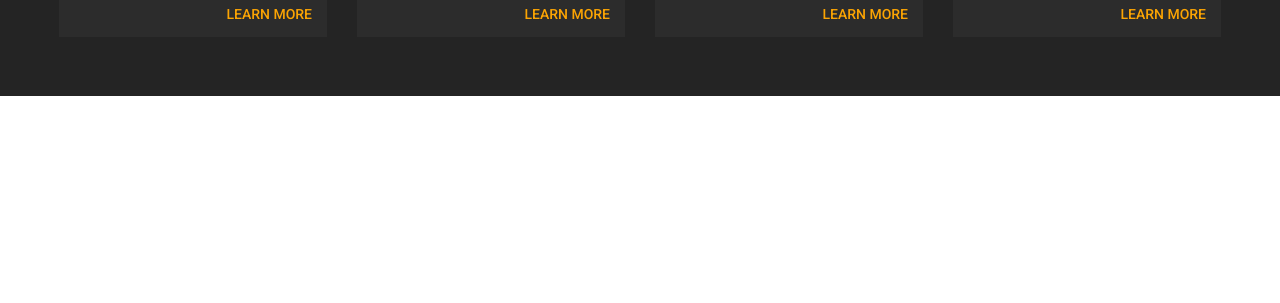
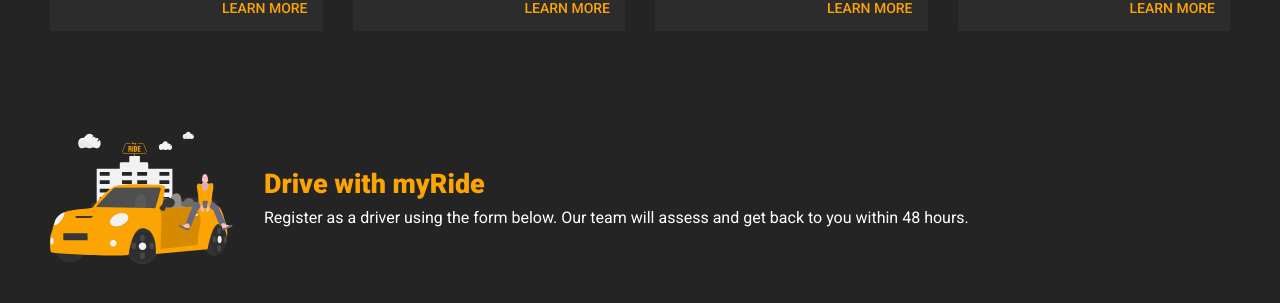
Before and after one commit to chosenvincent1/Compass-Rider-App, a React (Create React App) app: page / in a window 1280 px wide. Shown: the part 1273-1576 px from the top of the page. Before the commit the page ends 1369 px from the top, so only its background shows below. Built offline with nearby package versions, Linux system fonts and the light colour scheme.

Commit message:
working on the register driver section

```diff
--- a/src/App.css
+++ b/src/App.css
@@ -14,3 +14,8 @@
   box-sizing: border-box;
   font-family: 'Roboto', sans-serif;
 }
+
+.App {
+  padding: 0 50px;
+  background-color: var(--dark);
+}
--- a/src/App.js
+++ b/src/App.js
@@ -1,6 +1,6 @@
 import './App.css';
 import Navbar from './components/NavbarComponent/Navbar';
-import HomePage from './components/Pages/Home';
+import HomePage from './pages/HomePage'
 
 function App() {
   return (
--- /dev/null
+++ b/src/components/DriverRegistration/DriverRegistration.css
@@ -0,0 +1,21 @@
+.driver-registration {
+    padding: 50px 0;
+}
+
+.image_text-container {
+    display: flex;
+    gap: 20px;
+    align-items: center;
+}
+
+.text-container > h2 {
+    color: var(--yellow);
+    font-size: 27px;
+    font-weight: 700;
+    margin-bottom: 8px;
+}
+.text-container > p {
+    color: var(--white);
+    font-size: 16px;
+    font-weight: 400;
+}
--- /dev/null
+++ b/src/components/DriverRegistration/DriverRegistration.js
@@ -0,0 +1,17 @@
+import './DriverRegistration.css';
+
+const DriverRegistration = ()=> {
+    return (
+        <section className='driver-registration'>
+            <div className='image_text-container'>
+                <img src='../images/driver-car-image.svg' alt='' />
+                <div className='text-container'>
+                    <h2>Drive with myRide</h2>
+                    <p>Register as a driver using the form below. Our team will assess and get back to you within 48 hours.</p>
+                </div>
+            </div>
+        </section>
+    )
+}
+
+export default DriverRegistration;
--- a/src/components/LandingPage/LandingPage.css
+++ b/src/components/LandingPage/LandingPage.css
@@ -1,7 +1,6 @@
 
 .landing-page {
-    background-color: var(--dark);
-    padding: 50px;
+    padding: 50px 0;
     display: flex;
     align-items: center;
     color: var(--white);
--- a/src/components/LandingPage/LandingPage.js
+++ b/src/components/LandingPage/LandingPage.js
@@ -1,7 +1,7 @@
 import './LandingPage.css';
 import { FaTimes, FaSearch } from 'react-icons/fa';
 
-const LandingPage = ()=> {
+export const LandingPage = ()=> {
     return (
         <section className='landing-page'>
             <div className='landing-page__image-container'>
@@ -37,5 +37,3 @@
         </section>
     )
 }
-
-export default LandingPage;
--- a/src/components/Pages/Home.js
+++ /dev/null
@@ -1,13 +0,0 @@
-import LandingPage from "../LandingPage/LandingPage";
-import ReviewComponent from "../ReviewComponent/ReviewComponent";
-
-const HomePage = ()=> {
-    return (
-        <>
-            <LandingPage />
-            <ReviewComponent />
-        </>
-    )
-}
-
-export default HomePage;
--- a/src/components/ReviewComponent/ReviewComponent.css
+++ b/src/components/ReviewComponent/ReviewComponent.css
@@ -1,6 +1,5 @@
 .review-component {
-    background-color: var(--dark);
-    padding: 59px;
+    padding: 50px 0;
 }
 
 .heading-text-container {
--- a/src/components/ReviewComponent/ReviewComponent.js
+++ b/src/components/ReviewComponent/ReviewComponent.js
@@ -1,6 +1,6 @@
 import './ReviewComponent.css';
 
-const ReviewComponent = ()=> {
+export const ReviewComponent = ()=> {
     const reviews = [
         {
             img: '../images/card-image-1.svg',
@@ -53,5 +53,3 @@
         </section>
     )
 }
-
-export default ReviewComponent;
--- /dev/null
+++ b/src/pages/HomePage.js
@@ -0,0 +1,15 @@
+import { LandingPage } from "../components/LandingPage/LandingPage";
+import { ReviewComponent } from "../components/ReviewComponent/ReviewComponent";
+import DriverRegistration from "../components/DriverRegistration/DriverRegistration";
+
+const HomePage = ()=> {
+    return (
+        <>
+            <LandingPage />
+            <ReviewComponent />
+            <DriverRegistration />
+        </>
+    )
+}
+
+export default HomePage;
```
Also changed, not shown: public/images/driver-car-image.svg (added).
